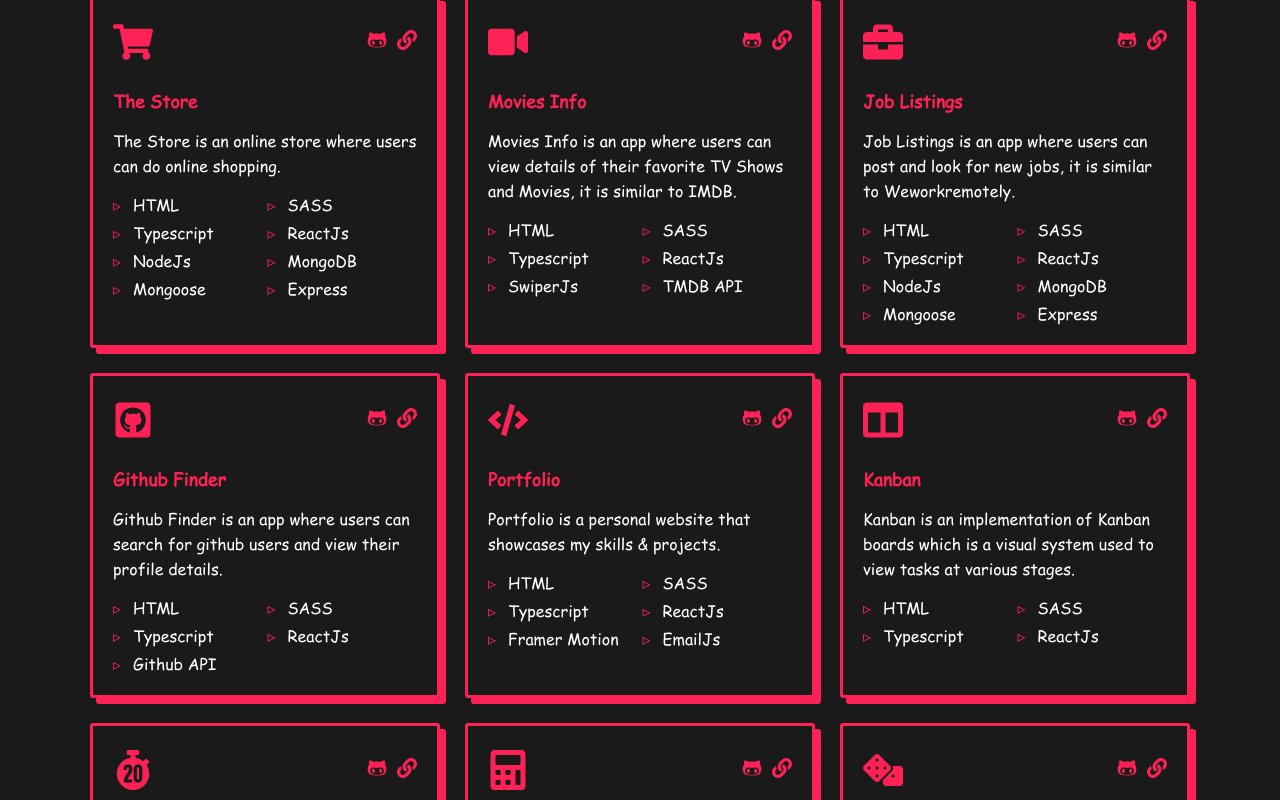
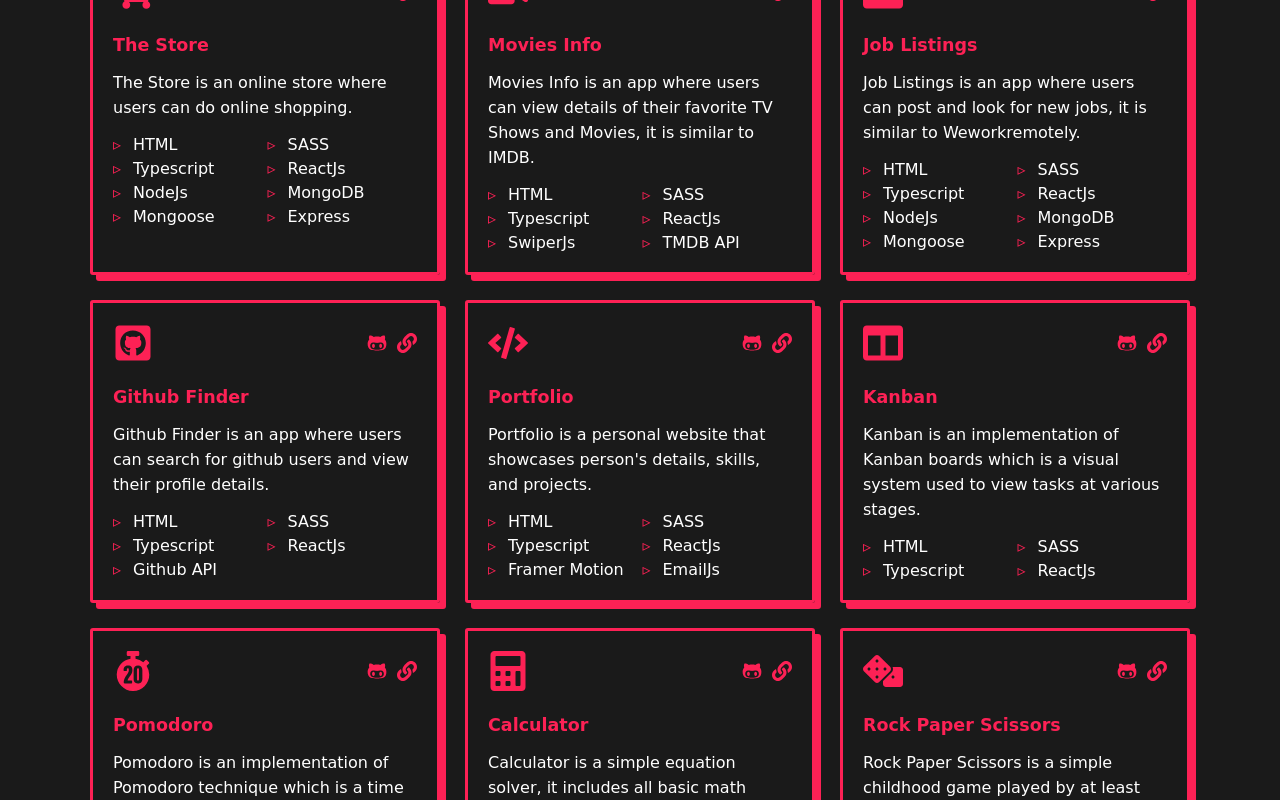
Before and after one commit to Suleiman-Ali/portfolio, a React (Create React App) app: page / in a window 1280 px wide. Shown: the part 1300-2100 px from the top of the page. Built offline with nearby package versions, Linux system fonts and the light colour scheme.

Commit message:
Preload fonts

```diff
--- a/public/index.html
+++ b/public/index.html
@@ -7,7 +7,14 @@
     <meta name="Suleiman Ali" content="Portfolio of Suleiman Ali" />
     <meta
       name="description"
-      content="Personal website that showcases my skills & projects."
+      content="Personal website that showcases skills & projects."
+    />
+    <link
+      rel="preload"
+      href="./fonts/Comic_Sans_MS.woff"
+      as="font"
+      type="font/woff"
+      crossorigin
     />
     <link
       rel="icon"
--- a/src/data/index.ts
+++ b/src/data/index.ts
@@ -107,7 +107,7 @@ export const projects = [
     icon: FaCode,
     name: 'Portfolio',
     description:
-      'Portfolio is a personal website that showcases my skills & projects.',
+      "Portfolio is a personal website that showcases person's details, skills, and projects.",
     liveLink: 'https://suleiman-ali.online/',
     githubLink: 'https://github.com/Suleiman-Ali/portfolio',
     builtWith: [
--- a/src/styles/index.scss
+++ b/src/styles/index.scss
@@ -1,10 +1,3 @@
-@font-face {
-  font-family: 'Comic Sans MS';
-  src: url('../fonts/Comic_Sans_MS.woff') format('woff'),
-    url('../fonts/Comic_Sans_MS.woff2') format('woff2');
-  font-display: swap;
-}
-
 $background-color-light: #1a1a1a;
 $background-color-dark: #111111;
 $background-color-form: #2b2b2b;
```
Also changed, not shown: public/fonts/Comic_Sans_MS.woff (renamed from src/fonts/Comic_Sans_MS.woff), public/fonts/Comic_Sans_MS.woff2 (renamed from src/fonts/Comic_Sans_MS.woff2).
